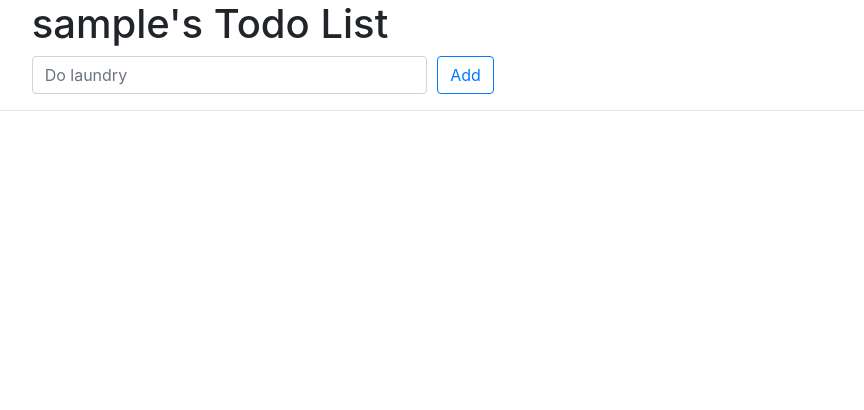
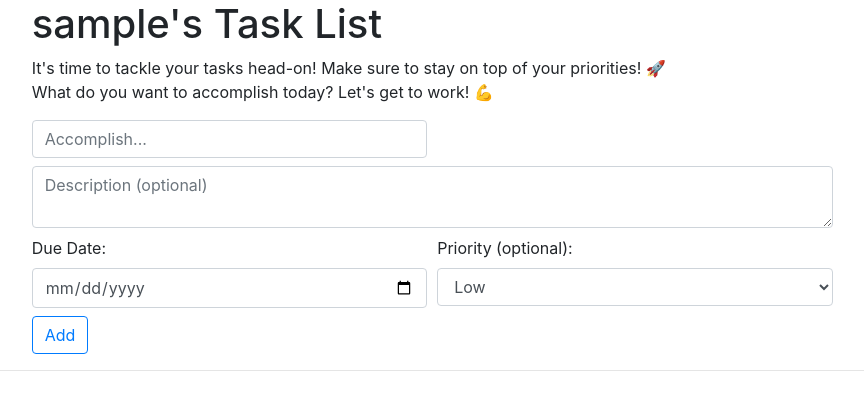
Before and after one commit to niravshah2705/Django-todo-list, a Django app: page /todos/ in a window 1280 px wide. Shown: the part 88-498 px from the top of the page, without its empty margins (254-1118 px from the left). Run offline with Django 3.2, Linux system fonts and the light colour scheme; the visitor is signed in with stand-in values (Sample User, id 1); data that the repository does not hold is empty; some libraries are stand-ins or nearby versions.

Commit message:
feat: new changes

```diff
--- a/manage.py
+++ b/manage.py
@@ -2,6 +2,7 @@
 """Django's command-line utility for administrative tasks."""
 import os
 import sys
+
 
 
 def main():
--- a/todos/templates/todos/base.html
+++ b/todos/templates/todos/base.html
@@ -9,7 +9,7 @@
     <!-- Bootstrap CSS -->
     <link rel="stylesheet" href="https://stackpath.bootstrapcdn.com/bootstrap/4.4.1/css/bootstrap.min.css" integrity="sha384-Vkoo8x4CGsO3+Hhxv8T/Q5PaXtkKtu6ug5TOeNV6gBiFeWPGFN9MuhOf23Q9Ifjh" crossorigin="anonymous">
     <!--- Our CSS file -->
-    <link rel="stylesheet" href="{% static 'css/style.css' %}">
+    <link rel="stylesheet" href="{% static 'css/style.css?v=3' %}">
 
   {% block title %}
   {% endblock %}
--- a/todos/templates/todos/index.html
+++ b/todos/templates/todos/index.html
@@ -1,7 +1,7 @@
 {% extends 'users/base.html' %}
 
 {% block title %}
-<title>Todo list by Chakshu Shah</title>
+Your Task List</title>
 {% endblock %}
 
 {% block content %}
@@ -12,8 +12,12 @@
     <div class="offset-md-2 col-lg-9">
       <div class="page-header">
         <h1>
-          {{ user }}'s Todo List
+          {{ user }}'s Task List
         </h1>
+        <p>
+          It's time to tackle your tasks head-on! Make sure to stay on top of your priorities! 🚀
+          <br>What do you want to accomplish today? Let's get to work! 💪
+        </p>
       </div>
     </div>
   </div>
@@ -24,8 +28,23 @@
       <form method="post" action="{% url 'todos:add' %}">
         {% csrf_token %}
         <div class="form-row">
-          <div class="col-md-6">
-            <input type="text" class="form-control" name="title" placeholder="Do laundry" required>
+          <div class="col-md-6 mb-2">
+            <input type="text" class="form-control" name="title" placeholder="Accomplish..." required>
+          </div>
+          <div class="col-md-12 mb-2">
+            <textarea class="form-control" name="description" placeholder="Description (optional)"></textarea>
+          </div>
+          <div class="col-md-6 mb-2">
+            <label for="due_date">Due Date:</label>
+            <input type="date" class="form-control" name="due_date" placeholder="Due date">
+          </div>
+          <div class="col-md-6 mb-2">
+            <label for="priority">Priority (optional):</label>
+            <select class="form-control" name="priority">
+              <option value="2">High</option>
+              <option value="1">Medium</option>
+              <option value="0" selected="true">Low</option>
+            </select>
           </div>
           <div class="col-md-6">
             <button type="submit" name="submit" class="btn btn-outline-primary">
@@ -43,7 +62,14 @@
     <div class="offset-md-2 col-lg-6">
       <div class="list-group">
         {% for todo in todo_list %}
-        <div class="list-group-item {% if todo.isCompleted %} todo-complete {% endif %}">
+        <div class="list-group-item {% if todo.isCompleted %} todo-complete {% endif %}"
+        {% if todo.priority == 1 %}
+        style="background: yellow; color: black"
+        {% elif todo.priority == 2 %}
+        style="background: orange; color: black"
+        {% endif %}
+        {% if todo.description %} data-tooltip="{{ todo.description }}"{% endif %}
+        >
           <form style="display: inline;" method="post" action="{% url 'todos:update' todo.id %}">
             {% csrf_token %}
             <input type="checkbox" name="isCompleted" onchange="this.form.submit()" {% if todo.isCompleted %} checked
@@ -51,6 +77,8 @@
               title="{% if not todo.isCompleted %} mark as done {% else %} mark undone {% endif %}">
           </form>
           {{ todo.title }}
+          {% if todo.remaining_days %} |  Due in {{ todo.remaining_days }} day(s) {% endif %}
+
           <a href="{% url 'todos:delete' todo.id %}" title="Delete">
             <i class="far fa-trash-alt"></i>
           </a>
--- a/todos/views.py
+++ b/todos/views.py
@@ -8,12 +8,15 @@ from django.contrib.auth.decorators import login_required
 @login_required
 def index(request):
     login_user = request.user
-    return render(request, 'todos/index.html', {'todo_list': Todo.objects.filter(user=login_user).order_by('-created_at'), 'user': login_user})
+    return render(request, 'todos/index.html', {'todo_list': Todo.objects.filter(user=login_user).order_by('isCompleted','-priority','created_at'), 'user': login_user})
 
 
 def add(request):
     title = request.POST['title']
-    Todo.objects.create(title=title, user=request.user)
+    description = request.POST['description']
+    priority = request.POST['priority']
+    due_date =request.POST['due_date']
+    Todo.objects.create(title=title,description=description,priority=priority,duedate=due_date, user=request.user)
 
     return redirect('todos:index')
 
--- a/user_management/settings.py
+++ b/user_management/settings.py
@@ -146,7 +146,7 @@ STATICFILES_DIRS = (
     os.path.join(BASE_DIR, 'staticfiles'),
 )
 
-LOGIN_REDIRECT_URL = '/todos'
+LOGIN_REDIRECT_URL = '/'
 LOGIN_URL = 'login'
 
 
--- a/users/templates/users/profile.html
+++ b/users/templates/users/profile.html
@@ -2,7 +2,7 @@
 {% block title %}Profile Page{% endblock title %}
 {% block content %}
     <div class="row my-3 p-3">
-        <img class="rounded-circle account-img" src="{{ user.profile.avatar.url }} " style="cursor: pointer;"/>
+        <img class="rounded-circle account-img" src="{{ user.profile.avatar.url }}?v=1" style="cursor: pointer;"/>
     </div>
     {% if user_form.errors %}
         <div class="alert alert-danger alert-dismissible" role="alert">
```
Also changed, not shown: todos/models.py (+10 -1 lines), users/templates/users/home.html (+28 -4 lines), media/default.jpg, 1 other file.
